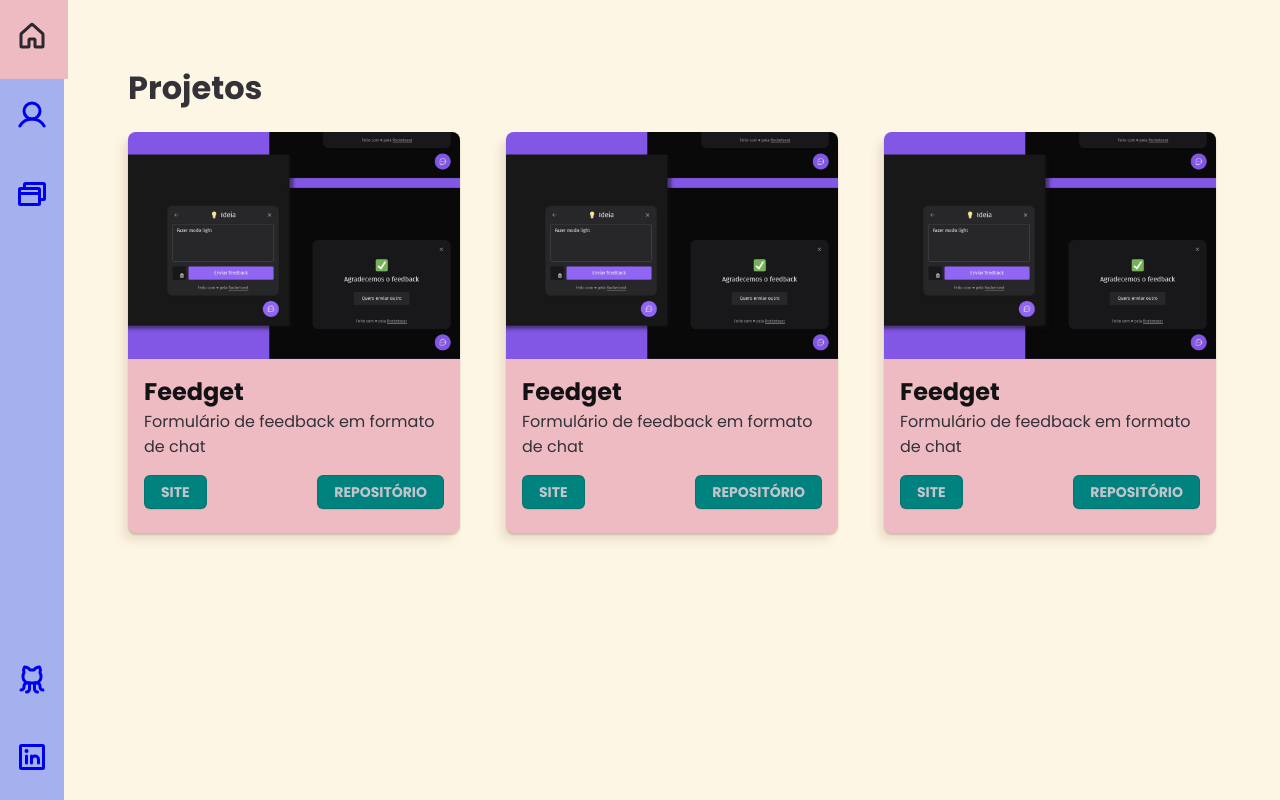
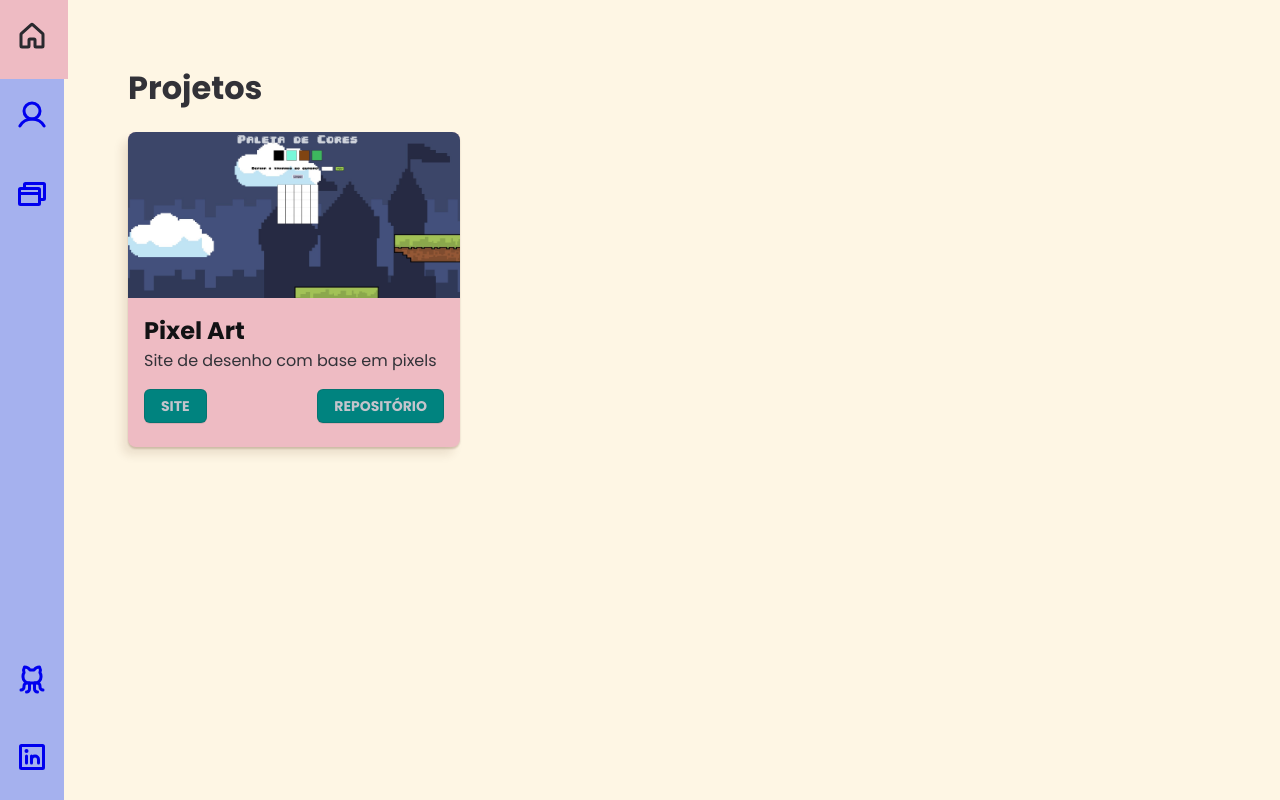
Before and after one commit to deborafantinif/portfolio_velho, a React (Vite) app: page /projetos in a window 1280 px wide. Built offline with nearby package versions, Linux system fonts and the light colour scheme.

Commit message:
fix: utilizando props para definir os projetos apresentados

```diff
--- a/src/components/Project.module.css
+++ b/src/components/Project.module.css
@@ -48,7 +48,7 @@
   padding: 16px 0;
 }
 
-.button button {
+.button a {
   appearance: none;
   background-color: var(--green-300);
   color: var(--gray-300);
@@ -72,7 +72,7 @@
   white-space: nowrap;
 }
 
-.button button:hover {
+.button a:hover {
   background-color: var(--green-500);
   color: var(--gray-100);
 }
--- a/src/components/Project.tsx
+++ b/src/components/Project.tsx
@@ -1,23 +1,26 @@
 import styles from './Project.module.css';
-import feedGet from '../assets/feedget.jpg';
 
-function Project() {
+interface IProjectProps {
+  github: string,
+  site: string,
+  title: string,
+  description: string,
+  image: string,
+}
+
+function Project(props: IProjectProps) {
   return (
-    <div className={styles.bloco}>
-      <img src={feedGet} alt="tela do projeto feedget" />
-      <div className={styles.content}>
-        <h2>Feedget</h2>
-        <p>Formulário de feedback em formato de chat</p>
-        <div className={styles.button}>
-          <button>
-            SITE
-          </button>
-          <button>
-            REPOSITÓRIO
-          </button>
+      <div className={styles.bloco}>
+        <img src={props.image} alt="tela do projeto feedget" />
+        <div className={styles.content}>
+          <h2>{props.title}</h2>
+          <p>{props.description}</p>
+          <div className={styles.button}>
+            <a href={props.site} target='_blank'>SITE</a>
+            <a href={props.github} target='_blank'>REPOSITÓRIO</a>
+          </div>
         </div>
       </div>
-    </div>
   );
 }
 
--- a/src/pages/Projects.tsx
+++ b/src/pages/Projects.tsx
@@ -1,7 +1,9 @@
 import NavBar from '../components/NavBar';
 import Project from '../components/Project';
 import styles from './Projects.module.css';
+import pixelArt from '../assets/pexelArt.jpg';
 
+// eslint-disable-next-line max-lines-per-function
 function Projects() {
   return (
     <div>
@@ -9,9 +11,13 @@ function Projects() {
       <main className={styles.main}>
         <h1>Projetos</h1>
         <div className={styles.blocos}>
-          <Project/>
-          <Project/>
-          <Project/>
+          <Project
+            github='https://github.com/deborafantinif/project-pixels-art'
+            site='https://pixels-art-eight.vercel.app/'
+            title='Pixel Art'
+            description='Site de desenho com base em pixels'
+            image={pixelArt}
+          />
         </div>
       </main>
     </div>
```
Also changed, not shown: src/assets/feedget.jpg (deleted), src/assets/pexelArt.jpg (added).
